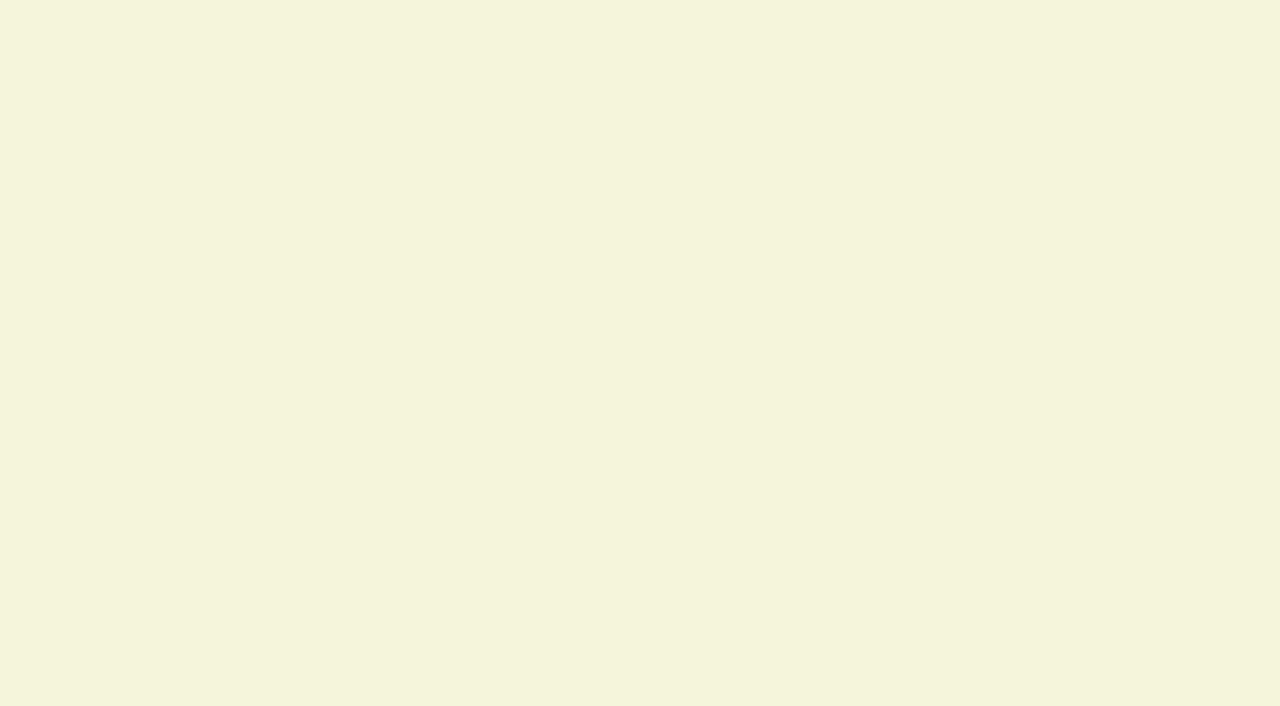
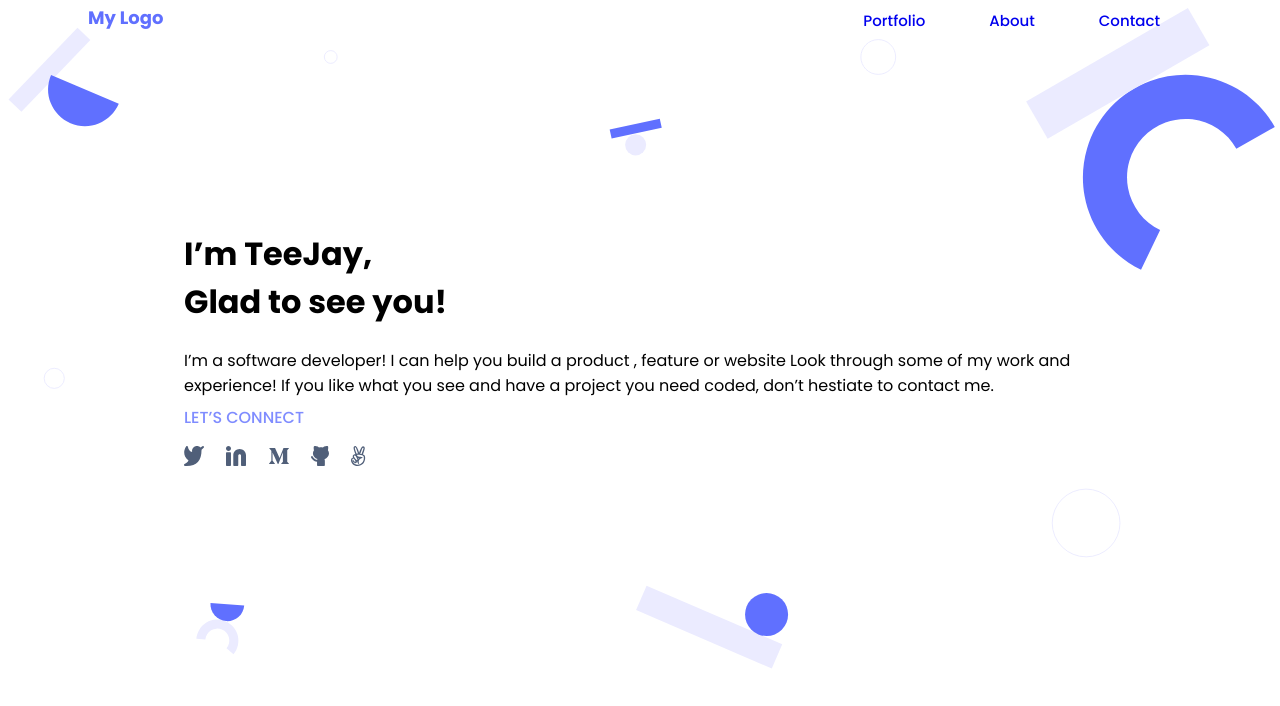
Before and after one commit to j-tee/Portfolio-Desktop, a website: page index.html in a window 1280 px wide. Drawn offline with Linux system fonts and the light colour scheme.

Commit message:
Updated index.html and styles.css files

```diff
--- a/index.html
+++ b/index.html
@@ -5,6 +5,50 @@
     <meta http-equiv="X-UA-Compatible" content="IE=edge">
     <meta name="viewport" content="width=device-width, initial-scale=1.0">
     <title>My Portfolio</title>
-    <link rel="stylesheet" href="../css/styles.css" type="text/css">
+    <link rel="stylesheet" href="./src/css/styles.css" type="text/css">
 </head>
+<body>
+    <header>
+        <img class="header-bg" src="./src/assets/images/header_bg.svg" alt="header image">
+        <nav class="nav-bar">
+            <ul class="list-logo">
+                <li class="logo">My Logo</li>
+            </ul>
+            <ul class="list-menu">
+                <li><a href="#">Portfolio</a></li>
+                <li><a href="#">About</a></li>
+                <li><a href="#">Contact</a></li>
+            </ul>
+        </nav>
+        <div class="title-text">
+            <h1 class="h1-text">I’m TeeJay,<br>
+                Glad to see you!</h1>
+            <div class="reg-text">
+                I’m a software developer! I can help you build a product , feature or website Look through some of my work and experience! If you like what you see and have a project you need coded, don’t hestiate to contact me.
+            </div>
+            <div class="connect">
+                LET’S CONNECT
+            </div>
+            <ul class="icons">
+                <li><img src="./src/assets/images/twitter.svg" alt="Twitter"></li>
+                <li><img src="./src/assets/images/linkedin.svg" alt="LinkedIn"></li>
+                <li><img src="./src/assets/images/medium.svg" alt="Medium"></li>
+                <li><img src="./src/assets/images/github.svg" alt="Github"></li>
+                <li><img src="./src/assets/images/angellist.svg" alt="Angellist"></li>
+            </ul>
+        </div>
+    </header>
+    <section class="cards">
+
+    </section>
+    <section class="cards">
+
+    </section>
+    <section class="cards">
+
+    </section>
+    <section class="cards">
+
+    </section>
+</body>
 </html>
--- a/src/css/styles.css
+++ b/src/css/styles.css
@@ -1,3 +1,119 @@
+@import url('https://fonts.googleapis.com/css2?family=Poppins:wght@100;200;300;400;500;600;700;800;900&display=swap');
+html {
+  box-sizing: border-box;
+}
+
+*,
+*::before,
+*::after {
+  box-sizing: inherit;
+}
+
+header {
+  width: 100%;
+}
+
+.logo {
+  color: #6070ff;
+  font-style: normal;
+  font-weight: 700;
+  font-size: 18px;
+  line-height: 20px;
+}
+
 body {
-  background-color: beige;
+  font-family: 'Poppins', sans-serif;
+  font-style: normal;
 }
+
+a {
+  text-decoration: none;
+  font-weight: 500;
+  font-size: 15px;
+  line-height: 20px;
+  text-align: center;
+}
+
+.header-bg {
+  position: absolute;
+  z-index: -1;
+  width: 100%;
+}
+
+.nav-bar {
+  display: flex;
+  flex-direction: column;
+  padding: 0;
+}
+
+.list-menu {
+  list-style: none;
+  padding-left: 0;
+  margin: 0;
+}
+
+.list-logo {
+  list-style: none;
+  padding-left: 0;
+  margin: 0;
+}
+
+.title-text {
+  display: flex;
+  flex-direction: column;
+  align-content: center;
+  padding: 1rem;
+}
+
+.connect {
+  font-weight: 500;
+  font-size: 16px;
+  line-height: 24px;
+  color: #7f8cff;
+  margin-top: 0.5rem;
+}
+
+.icons {
+  display: flex;
+  list-style: none;
+  justify-content: space-between;
+  width: 50%;
+  padding-left: 0;
+}
+
+@media (min-width: 600px) {
+
+  .nav-bar {
+    flex-direction: row;
+    justify-content: space-between;
+  }
+
+  .list-menu {
+    display: flex;
+    margin-right: 5rem;
+  }
+
+  .list-logo {
+    list-style: none;
+    margin-left: 5rem;
+  }
+
+  .nav-bar .list-menu li {
+    padding-left: 2rem;
+    padding-right: 2rem;
+  }
+
+  .title-text {
+    display: flex;
+    flex-direction: column;
+    align-content: center;
+    margin: 10rem;
+  }
+
+  .icons {
+    display: flex;
+    list-style: none;
+    justify-content: space-between;
+    width: 20%;
+  }
+}
```
Also changed, not shown: src/assets/images/angellist.svg (added), src/assets/images/github.svg (added), src/assets/images/header_bg.png (added), src/assets/images/header_bg.svg (added), src/assets/images/linkedin.svg (added), src/assets/images/medium.svg (added), src/assets/images/twitter.svg (added).
